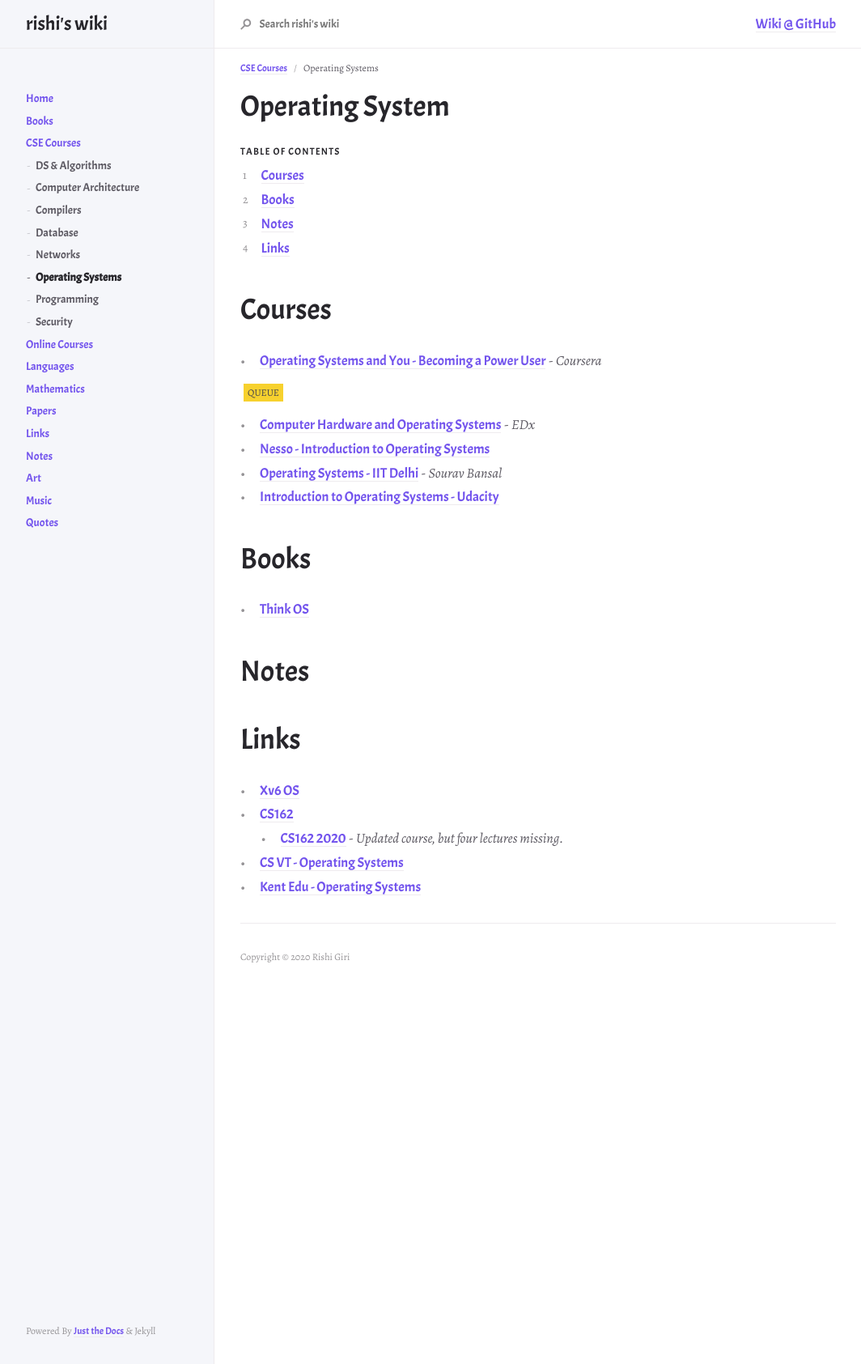
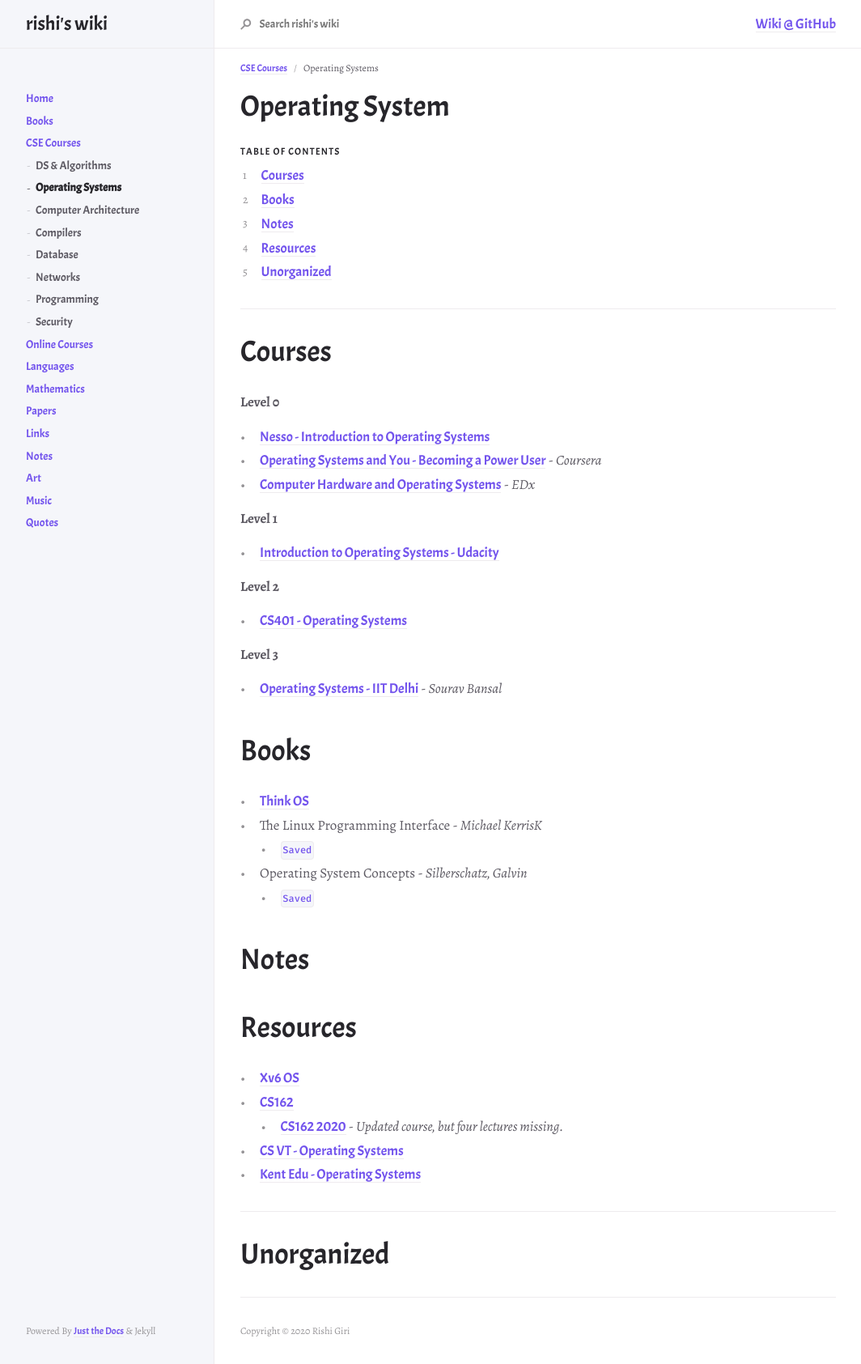
Before and after one commit to r8w/r8w, a Jekyll site: the page built from docs/courses/os.md, in a window 1280 px wide. Shown: the whole page at 81% size, without its empty margins (107-1171 px from the left). Built offline with Jekyll 4.4.1, drawn with Linux system fonts in a browser that asks for light colours; nearby versions of some CDN libraries.

Commit message:
update operating systems

```diff
--- a/docs/courses/os.md
+++ b/docs/courses/os.md
@@ -2,7 +2,7 @@
 layout: default
 title: Operating Systems
 parent: CSE Courses
-nav_order: 6
+nav_order: 1
 ---
 
 # Operating System
@@ -14,28 +14,48 @@ nav_order: 6
 1. TOC
 {:toc}
 
+---
+
 # Courses
 
+__Level 0__
+
+- [Nesso - Introduction to Operating Systems](https://www.youtube.com/watch?v=vBURTt97EkA&list=PLBlnK6fEyqRiVhbXDGLXDk_OQAeuVcp2O&index=1)
 - [Operating Systems and You - Becoming a Power User](https://www.coursera.org/learn/os-power-user/home/welcome) - *Coursera*
+- [Computer Hardware and Operating Systems](https://learning.edx.org/course/course-v1:NYUx+FCS.OS.1+1T2021/home) - *EDx*
 
-Queue
-{: .label .label-yellow}
+__Level 1__
 
-- [Computer Hardware and Operating Systems](https://learning.edx.org/course/course-v1:NYUx+FCS.OS.1+1T2021/home) - *EDx*
-- [Nesso - Introduction to Operating Systems](https://www.youtube.com/watch?v=vBURTt97EkA&list=PLBlnK6fEyqRiVhbXDGLXDk_OQAeuVcp2O&index=1)
+- [Introduction to Operating Systems - Udacity](https://classroom.udacity.com/courses/ud923)
+
+__Level 2__
+
+- [CS401 - Operating Systems](https://learn.saylor.org/course/view.php?id=94&sectionid=967)
+
+__Level 3__
+
 - [Operating Systems - IIT Delhi](https://www.youtube.com/watch?v=z3Nw5o9dS7Q&list=PLTtjs-HViBW6525-_a8QL3meFIlP31gGE) - *Sourav Bansal*
-- [Introduction to Operating Systems - Udacity](https://classroom.udacity.com/courses/ud923)
+
+
 
 # Books
 
 - [Think OS](https://greenteapress.com/thinkos/thinkos.pdf)
+- The Linux Programming Interface - *Michael KerrisK*
+	- [`Saved`](file:///media/rishi/d057170c-fade-44e6-a98a-5028064c1c84/Computer%20Science/Operating%20Systems/Michael%20Kerrisk%20-%20The%20Linux%20programming%20interface_%20a%20Linux%20and%20UNIX%20system%20programming%20handbook-No%20Starch%20Press%20(2010).pdf)
+- Operating System Concepts - *Silberschatz, Galvin*
+	- [`Saved`](file:///media/rishi/d057170c-fade-44e6-a98a-5028064c1c84/Computer%20Science/Operating%20Systems/Abraham-Silberschatz-Operating-System-Concepts---9th2012.12.pdf)
 
 # Notes
 
-# Links
+# Resources
 
 - [Xv6 OS](https://pdos.csail.mit.edu/6.828/2017/xv6.html)
 - [CS162](https://www.youtube.com/watch?v=qcyXohw1H00&list=PL--jIyXjDXf6Q4XA6q8RYnyChYzJ0K0F2&index=1)
 	- [CS162 2020](https://www.youtube.com/watch?v=itfEcA3TXq4&list=PLIMsSuI81pxq7c91oQMpmXgmGICbuDA_c) - *Updated course, but four lectures missing.*
 - [CS VT - Operating Systems](https://courses.cs.vt.edu/csonline/OS/Lessons/index.html)
 - [Kent Edu - Operating Systems](https://www.personal.kent.edu/~rmuhamma/OpSystems/os.html)
+
+---
+
+# Unorganized
```
